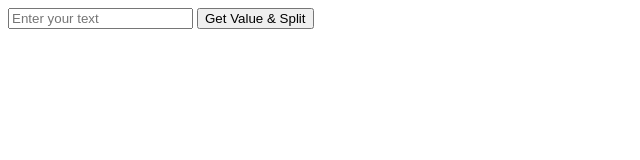
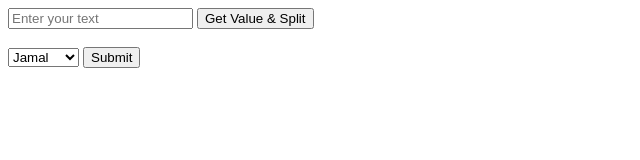
Before and after one commit to HabibullaSonet/Full-Stack-Project-for-Practice, a plain HTML site: page index.html in a window 1280 px wide. Shown: the whole page, without its empty margins (0-640 px from the left). Drawn offline with Linux system fonts and the light colour scheme.

Commit message:
Get & Set dropdown value using JS localstorage

```diff
--- a/index.html
+++ b/index.html
@@ -9,13 +9,38 @@
 <body>
 
     <input id="input" type="text" placeholder="Enter your text">
-    <button type="button" onclick="splitText();">Get Value & Split</button>
+    <button type="button" onclick="splitText();">Get Value & Split</button><br><br>
 
-    <script src="task1.js">
 
-    </script>
+    <select name="friends" id="dropDown">
+        <option value="Jamal" selected>Jamal</option>
+        <option value="Ashik">Ashik</option>
+        <option value="Ratan">Ratan</option>
+        <option value="shawon">Shawon</option>
+        <option value="Shawon">Rakib</option>
+    </select>
+
+
+    <button type="button" onclick="getSetName();">Submit</button><br><br>
+    <div id="showName"></div>
 
 
 
+
+
+
+
+
+
+
+
+
+
+
+
+
+
+    <script src="task1.js">
+    </script>
 </body>
 </html>
--- a/task1.js
+++ b/task1.js
@@ -7,3 +7,10 @@ function splitText(){
         document.write(`${messageArray[i]}.<br>`);
     }
 }
+
+function getSetName(){
+    let selectedValue = document.getElementById("dropDown").value;
+    localStorage.setItem("dropdown", selectedValue);
+    document.getElementById("showName").innerHTML = localStorage.getItem("dropdown");
+
+}
```
